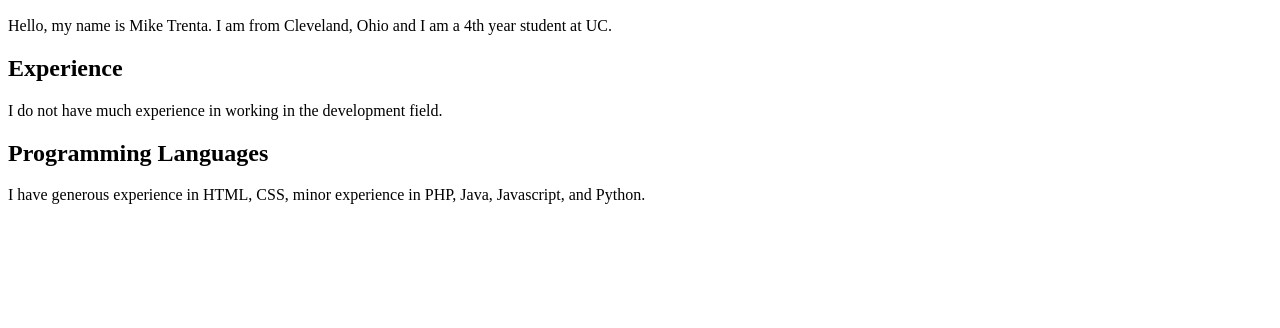
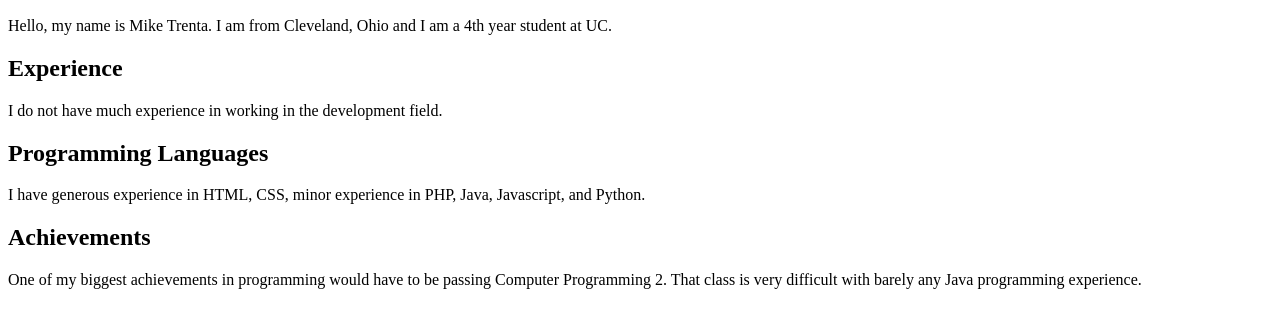
Before and after one commit to trentaml/IT3049-19US-Portfolio, a plain HTML site: page index.html in a window 1280 px wide. Shown: the part 110-438 px from the top of the page. Drawn offline with Linux system fonts and the light colour scheme.

Commit message:
Added Achievements to portfolio

```diff
--- a/index.html
+++ b/index.html
@@ -23,6 +23,12 @@
         I have generous experience in HTML, CSS, minor experience in PHP, Java, Javascript,
          and Python.
     </p>
+    <h2>Achievements</h2>
+    <p>
+        One of my biggest achievements in programming would have to be passing
+        Computer Programming 2. That class is very difficult with barely any Java
+        programming experience.
+    </p>
 
 </body>
 </html>
```
